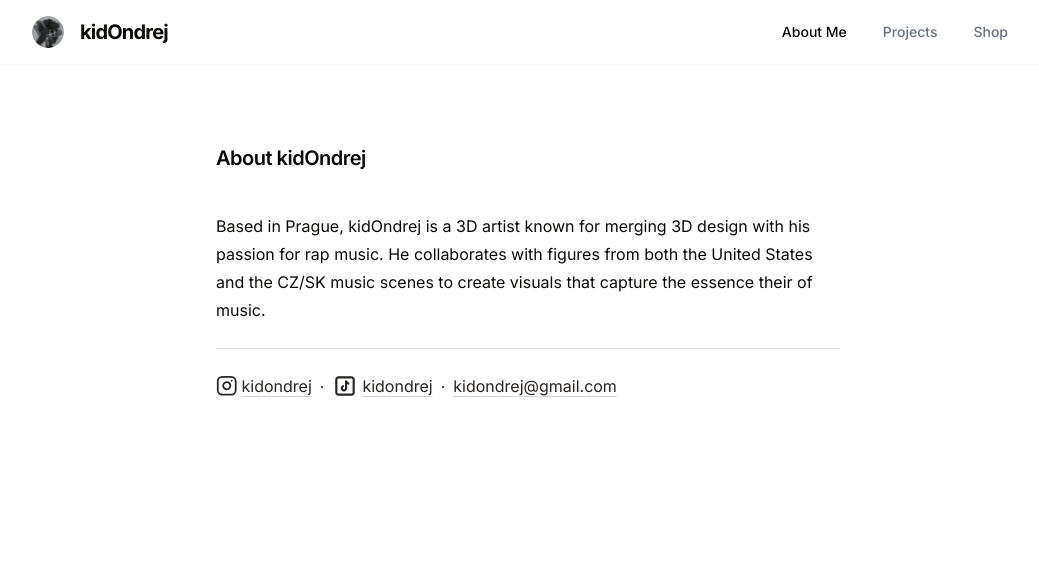
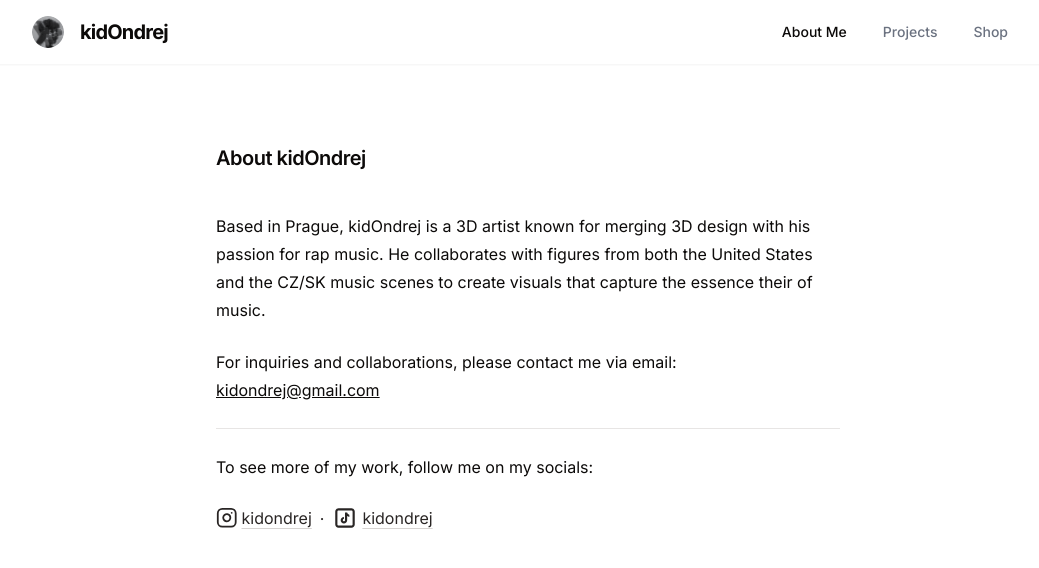
Before and after one commit to ericvalcik/kidondrej, a Next.js app: page /tabs/about-me in a window 1280 px wide. Shown: the top 568 px of the page, without its empty margins (112-1151 px from the left). Built offline with nearby package versions, Linux system fonts and the light colour scheme.

Commit message:
refactor about me page

```diff
--- a/src/app/tabs/about-me/page.tsx
+++ b/src/app/tabs/about-me/page.tsx
@@ -12,7 +12,14 @@ export default function Page() {
         the United States and the CZ/SK music scenes to create visuals that
         capture the essence their of music.
       </P>
+      <P>
+        For inquiries and collaborations, please contact me via email:{" "}
+        <a href="mailto:kidondrej@gmail.com" className="underline">
+          kidondrej@gmail.com
+        </a>
+      </P>
       <hr className="mt-6" />
+      <P>To see more of my work, follow me on my socials:</P>
       <div className="flex items-center gap-2 mt-6 text-stone-800 decoration-stone-300 underline-offset-4 flex-wrap">
         <a
           href="https://www.instagram.com/kidondrej/"
@@ -29,10 +36,6 @@ export default function Page() {
           <TikTok />
           kidondrej
         </a>
-        <span className="mb-2 leading-[2px]">.</span>
-        <a href="mailto:kidondrej@gmail.com" className="underline">
-          kidondrej@gmail.com
-        </a>
       </div>
     </div>
   );
```
